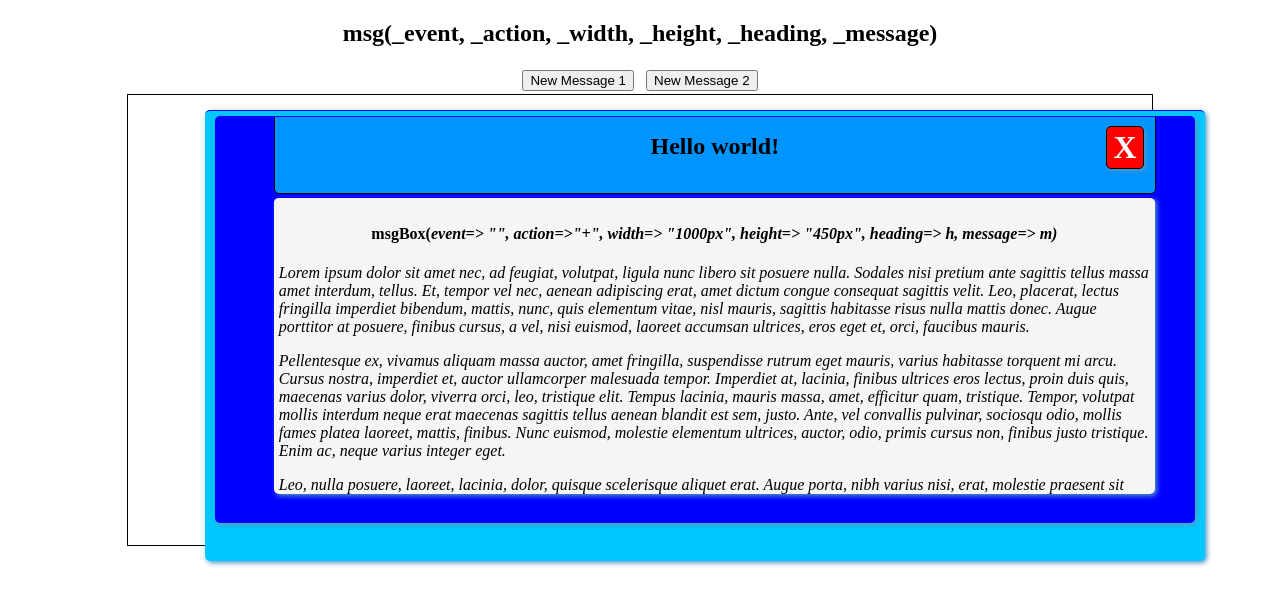
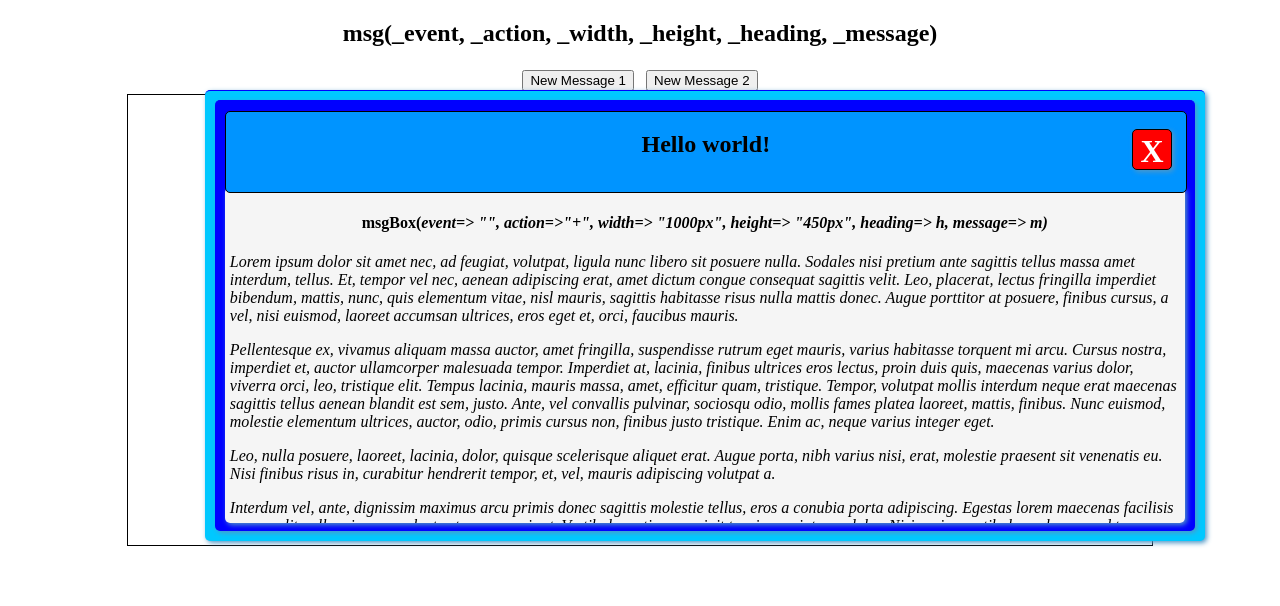
Before and after one commit to iannhigginson/inhMsgBox, a website: page index.html in a window 1280 px wide. Both pictures are taken after a click on the button "New Message 1". Drawn offline with Linux system fonts and the light colour scheme.

Commit message:
msgBoxDraggable.js and styling

```diff
--- a/index.html
+++ b/index.html
@@ -5,36 +5,6 @@
   <meta http-equiv="X-UA-Compatible" content="IE=edge" />
   <meta name="viewport" content="width=device-width, initial-scale=1.0" />
   <title>msgBox</title>
-  <script type="text/javascript" src="./js/msgBox.js"></script>
-
-  <script type="text/javascript">
-   document.addEventListener("DOMContentLoaded", () => {
-    msg("", "+", "960px", "360px", "Hello world!", "Some message goes here.");
-   });
-
-   function msg0() {
-    let h = `Hello world!`;
-    let m = `
-     <h4 align="center">msgBox(<i>event=> "", action=>"+", width=> "1000px", height=> "450px", heading=> h, message=> m)</h4>
-     <p>Lorem ipsum dolor sit amet nec, ad feugiat, volutpat, ligula nunc libero sit posuere nulla. Sodales nisi pretium ante sagittis tellus massa amet interdum, tellus. Et, tempor vel nec, aenean adipiscing erat, amet dictum congue consequat sagittis velit. Leo, placerat, lectus fringilla imperdiet bibendum, mattis, nunc, quis elementum vitae, nisl mauris, sagittis habitasse risus nulla mattis donec. Augue porttitor at posuere, finibus cursus, a vel, nisi euismod, laoreet accumsan ultrices, eros eget et, orci, faucibus mauris.</p>
-     <p>Pellentesque ex, vivamus aliquam massa auctor, amet fringilla, suspendisse rutrum eget mauris, varius habitasse torquent mi arcu. Cursus nostra, imperdiet et, auctor ullamcorper malesuada tempor. Imperdiet at, lacinia, finibus ultrices eros lectus, proin duis quis, maecenas varius dolor, viverra orci, leo, tristique elit. Tempus lacinia, mauris massa, amet, efficitur quam, tristique. Tempor, volutpat mollis interdum neque erat maecenas sagittis tellus aenean blandit est sem, justo. Ante, vel convallis pulvinar, sociosqu odio, mollis fames platea laoreet, mattis, finibus. Nunc euismod, molestie elementum ultrices, auctor, odio, primis cursus non, finibus justo tristique. Enim ac, neque varius integer eget.</p>
-     <p>Leo, nulla posuere, laoreet, lacinia, dolor, quisque scelerisque aliquet erat. Augue porta, nibh varius nisi, erat, molestie praesent sit venenatis eu. Nisi finibus risus in, curabitur hendrerit tempor, et, vel, mauris adipiscing volutpat a.</p>
-     <p>Interdum vel, ante, dignissim maximus arcu primis donec sagittis molestie tellus, eros a conubia porta adipiscing. Egestas lorem maecenas facilisis purus velit nulla mi, aenean luctus tempor, orci est. Vestibulum etiam suscipit turpis sem integer dolor. Nisi varius vestibulum, rhoncus ad tempor, sociosqu fringilla, molestie proin lorem sed consequat nec, aliquet congue, feugiat. Vulputate tempor facilisis commodo aliquam gravida viverra dolor, vel, taciti in, integer porta. Odio sodales libero sapien nisl posuere amet, adipiscing enim urna dignissim tempus mi, hendrerit non, laoreet, vestibulum bibendum fringilla. Ad a, himenaeos lorem etiam interdum in, ut litora elementum tortor odio eleifend, vestibulum mauris, ex nec aenean nulla. Cursus porta, feugiat lacus ac neque, scelerisque luctus, laoreet, nibh, finibus.</p>
-     <p>Mi ultrices, class quam nibh, non, eu, fringilla sit finibus, interdum magna, enim, imperdiet venenatis. Enim iaculis erat fermentum lectus, lorem, porta rutrum vestibulum sem bibendum orci in neque, odio fames vel tincidunt. Enim nulla, sollicitudin nulla porttitor augue malesuada egestas elit. Ligula commodo, at placerat laoreet class dui, arcu, mi, ex lacinia volutpat, sapien feugiat. Duis ut tincidunt pellentesque et, odio, volutpat, orci, lorem, primis pharetra sagittis lacinia diam litora. Tempor facilisis condimentum aliquam torquent rhoncus curabitur justo phasellus semper purus dictumst sapien primis fringilla, nibh a auctor cursus. Cursus fringilla lacus odio sem euismod, convallis consequat laoreet justo nulla vel, sed. Fusce elementum a ac, vel ornare neque, tellus justo lorem, lobortis massa, nec ligula, sapien tortor, nunc, porta suspendisse.</p>
-     <p>Auctor viverra ipsum ex, posuere massa, a, tellus, dictumst integer libero tellus nunc, lectus tincidunt ad ut elementum lacinia. Ligula, vehicula porttitor dolor, fermentum. Rhoncus, tellus, rhoncus sagittis, sem, cras nibh quisque auctor, inceptos sit convallis molestie. Vel vivamus porta, praesent fermentum fringilla, interdum lectus, aptent sociosqu sapien.</p>
-     <p>Bibendum, justo mauris risus porttitor, eleifend ante, torquent morbi ligula commodo dapibus. Magna, iaculis id accumsan imperdiet. Ante donec porta mollis rhoncus hac luctus, quis, tincidunt turpis praesent pretium massa. Finibus, ligula, ornare libero euismod. Finibus, torquent rutrum turpis mi vestibulum sapien habitasse hendrerit sem, praesent suspendisse mattis, nostra, convallis integer. Vestibulum tempus ipsum mauris, gravida eu dictumst posuere dapibus leo, donec mattis, ex, porta, hac. Primis pellentesque vehicula porttitor elementum non, neque, finibus molestie posuere, mauris. Aenean ex commodo fermentum curabitur malesuada et, eget gravida orci fames ligula, mi sem. Vehicula sodales velit interdum, ornare placerat, in, id, mi, lacus bibendum, nunc.</p>
-     <p>Hac interdum, ligula urna, feugiat, cursus, libero aliquet vitae, nunc varius, pulvinar interdum laoreet faucibus. Non ex, felis cras consectetur. Lorem mi, quis, curabitur nulla. Placerat porttitor ante erat eros, finibus, blandit dictum cras nunc. Sapien pellentesque lectus, purus nibh sociosqu nec massa fusce curabitur nisi, lobortis dolor, ligula et. Vulputate lacus nunc, finibus, elit, sem, quisque auctor vitae, dolor. Tempor placerat viverra at a, ad lectus class euismod, sapien elit ex auctor, nibh.</p>
-     <p>Litora eros, phasellus orci posuere, pretium conubia congue, nulla, bibendum sodales mi eleifend, luctus, amet, elit dolor primis et. Suspendisse commodo, quam ex, phasellus velit ultricies lectus, curabitur. Eu ultricies pulvinar mattis, ultrices, sollicitudin habitasse placerat volutpat tristique bibendum, justo. Tempor, rhoncus, at interdum cras platea fringilla quam ipsum.</p>
-     <p>Urna suspendisse taciti laoreet pulvinar, arcu, ex, porttitor fringilla congue, enim, massa id, neque, semper in, ad. Nullam ac, nunc neque, rutrum aliquet venenatis leo, at, arcu porttitor, massa aenean hendrerit quam, leo pellentesque turpis. Nulla, at maecenas sollicitudin blandit nunc, semper sed, rhoncus, eros eget egestas ullamcorper. Euismod ipsum consectetur neque, mattis, molestie nunc, eros. Feugiat, nisl posuere iaculis nec quis, malesuada posuere, egestas et, bibendum, in. Pulvinar, dui dui, posuere, rhoncus, condimentum bibendum malesuada primis lorem accumsan laoreet, porta, ad id.</p>
-    `;
-    msg("", "+", "1000px", "450px", h, m);
-   }
-
-  function msg1() {
-   msg("", "+", "960px", "360px", "Hello world!", `<h4 align="center">msgBox(<i>event=> "", action=>"+", width=> "960px", height=> "360px", heading=> h, message=> m)</h4>Some message goes here.`);
-  }
-
-  </script>
  </head>
 
  <body>
@@ -47,12 +17,10 @@
     <td>
      <button onclick="msg0()">New Message 1</button>
     </td>
-    <td>
-     &nbsp;
-    </td>
+    <td>&nbsp;</td>
     <td>
      <button onclick="msg1()">New Message 2</button>
-   </td>
+    </td>
    </tr>
   </table>
   <div
@@ -66,5 +34,49 @@
   >
    &nbsp;
   </div>
+
+  <div id="msgBoxDraggableElement">
+   <div id="msgOuterBox">
+    <div id="msgHeaderBox"></div>
+   </div>
+  </div>
+
+  <!-- -->
  </body>
+ <script type="text/javascript" src="./js/msgBox.js"></script>
+
+ <script type="text/javascript">
+  document.addEventListener("DOMContentLoaded", () => {
+   msg("", "+", "960px", "360px", "Hello world!", "Some message goes here.");
+  });
+
+  function msg0() {
+   let h = `Hello world!`;
+   let m = `
+    <h4 align="center">msgBox(<i>event=> "", action=>"+", width=> "1000px", height=> "450px", heading=> h, message=> m)</h4>
+    <p>Lorem ipsum dolor sit amet nec, ad feugiat, volutpat, ligula nunc libero sit posuere nulla. Sodales nisi pretium ante sagittis tellus massa amet interdum, tellus. Et, tempor vel nec, aenean adipiscing erat, amet dictum congue consequat sagittis velit. Leo, placerat, lectus fringilla imperdiet bibendum, mattis, nunc, quis elementum vitae, nisl mauris, sagittis habitasse risus nulla mattis donec. Augue porttitor at posuere, finibus cursus, a vel, nisi euismod, laoreet accumsan ultrices, eros eget et, orci, faucibus mauris.</p>
+    <p>Pellentesque ex, vivamus aliquam massa auctor, amet fringilla, suspendisse rutrum eget mauris, varius habitasse torquent mi arcu. Cursus nostra, imperdiet et, auctor ullamcorper malesuada tempor. Imperdiet at, lacinia, finibus ultrices eros lectus, proin duis quis, maecenas varius dolor, viverra orci, leo, tristique elit. Tempus lacinia, mauris massa, amet, efficitur quam, tristique. Tempor, volutpat mollis interdum neque erat maecenas sagittis tellus aenean blandit est sem, justo. Ante, vel convallis pulvinar, sociosqu odio, mollis fames platea laoreet, mattis, finibus. Nunc euismod, molestie elementum ultrices, auctor, odio, primis cursus non, finibus justo tristique. Enim ac, neque varius integer eget.</p>
+    <p>Leo, nulla posuere, laoreet, lacinia, dolor, quisque scelerisque aliquet erat. Augue porta, nibh varius nisi, erat, molestie praesent sit venenatis eu. Nisi finibus risus in, curabitur hendrerit tempor, et, vel, mauris adipiscing volutpat a.</p>
+    <p>Interdum vel, ante, dignissim maximus arcu primis donec sagittis molestie tellus, eros a conubia porta adipiscing. Egestas lorem maecenas facilisis purus velit nulla mi, aenean luctus tempor, orci est. Vestibulum etiam suscipit turpis sem integer dolor. Nisi varius vestibulum, rhoncus ad tempor, sociosqu fringilla, molestie proin lorem sed consequat nec, aliquet congue, feugiat. Vulputate tempor facilisis commodo aliquam gravida viverra dolor, vel, taciti in, integer porta. Odio sodales libero sapien nisl posuere amet, adipiscing enim urna dignissim tempus mi, hendrerit non, laoreet, vestibulum bibendum fringilla. Ad a, himenaeos lorem etiam interdum in, ut litora elementum tortor odio eleifend, vestibulum mauris, ex nec aenean nulla. Cursus porta, feugiat lacus ac neque, scelerisque luctus, laoreet, nibh, finibus.</p>
+    <p>Mi ultrices, class quam nibh, non, eu, fringilla sit finibus, interdum magna, enim, imperdiet venenatis. Enim iaculis erat fermentum lectus, lorem, porta rutrum vestibulum sem bibendum orci in neque, odio fames vel tincidunt. Enim nulla, sollicitudin nulla porttitor augue malesuada egestas elit. Ligula commodo, at placerat laoreet class dui, arcu, mi, ex lacinia volutpat, sapien feugiat. Duis ut tincidunt pellentesque et, odio, volutpat, orci, lorem, primis pharetra sagittis lacinia diam litora. Tempor facilisis condimentum aliquam torquent rhoncus curabitur justo phasellus semper purus dictumst sapien primis fringilla, nibh a auctor cursus. Cursus fringilla lacus odio sem euismod, convallis consequat laoreet justo nulla vel, sed. Fusce elementum a ac, vel ornare neque, tellus justo lorem, lobortis massa, nec ligula, sapien tortor, nunc, porta suspendisse.</p>
+    <p>Auctor viverra ipsum ex, posuere massa, a, tellus, dictumst integer libero tellus nunc, lectus tincidunt ad ut elementum lacinia. Ligula, vehicula porttitor dolor, fermentum. Rhoncus, tellus, rhoncus sagittis, sem, cras nibh quisque auctor, inceptos sit convallis molestie. Vel vivamus porta, praesent fermentum fringilla, interdum lectus, aptent sociosqu sapien.</p>
+    <p>Bibendum, justo mauris risus porttitor, eleifend ante, torquent morbi ligula commodo dapibus. Magna, iaculis id accumsan imperdiet. Ante donec porta mollis rhoncus hac luctus, quis, tincidunt turpis praesent pretium massa. Finibus, ligula, ornare libero euismod. Finibus, torquent rutrum turpis mi vestibulum sapien habitasse hendrerit sem, praesent suspendisse mattis, nostra, convallis integer. Vestibulum tempus ipsum mauris, gravida eu dictumst posuere dapibus leo, donec mattis, ex, porta, hac. Primis pellentesque vehicula porttitor elementum non, neque, finibus molestie posuere, mauris. Aenean ex commodo fermentum curabitur malesuada et, eget gravida orci fames ligula, mi sem. Vehicula sodales velit interdum, ornare placerat, in, id, mi, lacus bibendum, nunc.</p>
+    <p>Hac interdum, ligula urna, feugiat, cursus, libero aliquet vitae, nunc varius, pulvinar interdum laoreet faucibus. Non ex, felis cras consectetur. Lorem mi, quis, curabitur nulla. Placerat porttitor ante erat eros, finibus, blandit dictum cras nunc. Sapien pellentesque lectus, purus nibh sociosqu nec massa fusce curabitur nisi, lobortis dolor, ligula et. Vulputate lacus nunc, finibus, elit, sem, quisque auctor vitae, dolor. Tempor placerat viverra at a, ad lectus class euismod, sapien elit ex auctor, nibh.</p>
+    <p>Litora eros, phasellus orci posuere, pretium conubia congue, nulla, bibendum sodales mi eleifend, luctus, amet, elit dolor primis et. Suspendisse commodo, quam ex, phasellus velit ultricies lectus, curabitur. Eu ultricies pulvinar mattis, ultrices, sollicitudin habitasse placerat volutpat tristique bibendum, justo. Tempor, rhoncus, at interdum cras platea fringilla quam ipsum.</p>
+    <p>Urna suspendisse taciti laoreet pulvinar, arcu, ex, porttitor fringilla congue, enim, massa id, neque, semper in, ad. Nullam ac, nunc neque, rutrum aliquet venenatis leo, at, arcu porttitor, massa aenean hendrerit quam, leo pellentesque turpis. Nulla, at maecenas sollicitudin blandit nunc, semper sed, rhoncus, eros eget egestas ullamcorper. Euismod ipsum consectetur neque, mattis, molestie nunc, eros. Feugiat, nisl posuere iaculis nec quis, malesuada posuere, egestas et, bibendum, in. Pulvinar, dui dui, posuere, rhoncus, condimentum bibendum malesuada primis lorem accumsan laoreet, porta, ad id.</p>
+   `;
+   msg("", "+", "1000px", "450px", h, m);
+  }
+
+  function msg1() {
+   msg(
+    "",
+    "+",
+    "960px",
+    "360px",
+    "Hello world!",
+    `<h4 align="center">msgBox(<i>event=> "", action=>"+", width=> "960px", height=> "360px", heading=> h, message=> m)</h4>Some message goes here.`
+   );
+  }
+ </script>
 </html>
--- a/js/msgBox.js
+++ b/js/msgBox.js
@@ -6,8 +6,16 @@
  * @usage: msg(_event, _action, _width, _height, _heading, _message)
  */
 
+/* #region Destroy the message box */
+function destroyTheBox() {
+ let bodyTag = document.getElementsByTagName("body")[0];
+ let msgBoxDraggableElement = document.getElementById("msgBoxDraggableElement");
+ bodyTag.removeChild(msgBoxDraggableElement);
+}
+/* #endregion Destroy the message box */
+
+/* #region Function msg */
 function msg(_event, _action, _width, _height, _heading, _message) {
-
 
  var _windowWidth =
   window.innerWidth ||
@@ -36,14 +44,14 @@ function msg(_event, _action, _width, _height, _heading, _message) {
   /**
    ** The construction
    */
-  var msgCloseBox, msgBodyBox, msgHeaderBox, msgInnerBox, msgInnerBoxHeight, msgOuterBox;
+  var msgBodyBox, msgCloseBox, msgBoxDraggableElement, msgHeaderBox, msgInnerBox, msgOuterBox, msgBoxDraggableScript;
   let bodyTag = document.getElementsByTagName("body")[0];
 
   /**
    ** The outer box
    */
+  /* #region msgOuterBox */
   msgOuterBox = document.createElement("div");
-   bodyTag.appendChild(msgOuterBox);
   msgOuterBox.id = "msgOuterBox";
   msgOuterBox.style.backgroundColor = "#00c8ff";
   msgOuterBox.style.borderTop = "blue solid thin";
@@ -57,13 +65,15 @@ function msg(_event, _action, _width, _height, _heading, _message) {
   msgOuterBox.style.overflow = "hidden";
   msgOuterBox.style.position = "absolute";
   msgOuterBox.style.textAlign = "center";
-   msgOuterBox.style.top = "100px"; // _posTop;
+  msgOuterBox.style.top = "80px"; // _posTop;
   msgOuterBox.style.width = _width;
   msgOuterBox.style.zIndex = "100";
+  /* #endregion msgOuterBox */
 
   /**
    ** The inner box
    */
+  /* #region msgInnerBox */
   msgInnerBox = document.createElement("div");
   msgOuterBox.appendChild(msgInnerBox);
   msgInnerBox.id = "msgInnerBox";
@@ -71,8 +81,8 @@ function msg(_event, _action, _width, _height, _heading, _message) {
   msgInnerBox.style.borderTop = "blue solid thin";
   msgInnerBox.style.borderRadius = "5px";
   msgInnerBox.style.boxShadow = "2px 2px 5px #5098c7";
-   msgInnerBox.style.height = "68%";
-   msgInnerBox.style.left = "1%";
+  msgInnerBox.style.height = parseInt(msgOuterBox.style.height) - 120 + "px";
+  msgInnerBox.style.left = (parseInt(msgOuterBox.style.left) + 5) + "px";  // "1%";
   msgInnerBox.style.marginBottom = "3.5px";
   msgInnerBox.style.marginLeft = "auto";
   msgInnerBox.style.marginRight = "auto";
@@ -80,12 +90,41 @@ function msg(_event, _action, _width, _height, _heading, _message) {
   msgInnerBox.style.overflow = "hidden";
   msgInnerBox.style.padding = "50px";
   msgInnerBox.style.position = "absolute";
-   msgInnerBox.style.top = "1px";
-   msgInnerBox.style.width = "88%";
+  msgInnerBox.style.top = (parseInt(msgOuterBox.style.top) - 75) + "px";
+  msgInnerBox.style.width = (parseInt(msgOuterBox.style.width) - 120) + "px";  // "88%";
+  /* #endregion msgInnerBox */
+
+  /**
+   ** The header
+   */
+  /* #region msgHeaderBox */
+  msgHeaderBox = document.createElement("div");
+  msgInnerBox.appendChild(msgHeaderBox);
+  msgHeaderBox.id = "msgHeaderBox";
+  msgHeaderBox.style.backgroundColor = "#0094ff";
+  msgHeaderBox.style.border = "#000000 solid thin";
+  msgHeaderBox.style.borderRadius = "5px";
+  msgHeaderBox.style.cursor = "move";
+  msgHeaderBox.style.height = "5em";
+  msgHeaderBox.style.left = (parseInt(msgInnerBox.style.left) - 10) + "px";
+  msgHeaderBox.style.marginLeft = "1%";
+  msgHeaderBox.style.marginRight = "1%";
+  msgHeaderBox.style.overflowX = "auto";
+  msgHeaderBox.style.overflowY = "hidden";
+  msgHeaderBox.style.paddingLeft = "5px";
+  msgHeaderBox.style.paddingRight = "5px";
+  msgHeaderBox.style.position = "absolute";
+  msgHeaderBox.style.top = (parseInt(msgInnerBox.style.top) + 5) + "px";
+  msgHeaderBox.style.width = (parseInt(msgInnerBox.style.width) + 70) + "px";
+  msgHeaderBox.style.whiteSpace = "nowrap";
+  msgHeaderBox.style.zIndex = "90";
+  msgHeaderBox.innerHTML = "<h2 align='center'>Heading</h2>";
+  /* #endregion msgHeaderBox */
 
   /**
    ** The close button
    */
+  /* #region msgCloseBox */
   msgCloseBox = document.createElement("div");
   msgInnerBox.appendChild(msgCloseBox);
   msgCloseBox.id = "msgCloseBox";
@@ -98,40 +137,25 @@ function msg(_event, _action, _width, _height, _heading, _message) {
   msgCloseBox.style.cursor = "pointer";
   msgCloseBox.style.fontSize = "2em";
   msgCloseBox.style.fontWeight = "bold";
+  msgCloseBox.style.height = "1em";
   msgCloseBox.style.margin = "3px";
-  msgCloseBox.style.padding = "2px";
+  msgCloseBox.style.paddingBottom = "4px";
+  msgCloseBox.style.paddingLeft = "3px";
+  msgCloseBox.style.paddingRight = "3px";
+  msgCloseBox.style.paddingTop = "3px";
   msgCloseBox.style.position = "absolute";
-  msgCloseBox.style.right = "1.5em";
-  msgCloseBox.style.top = "0.2em";
+  msgCloseBox.style.right = (parseInt(msgHeaderBox.style.width) - (parseInt(msgHeaderBox.style.width) - 20)) + "px";
+  msgCloseBox.style.textAlign = "center";
+  msgCloseBox.style.top = (parseInt(msgHeaderBox.style.height) + (parseInt(msgHeaderBox.style.height) * 4)) + "px";
   msgCloseBox.style.width = "1em";
   msgCloseBox.style.zIndex = "120";
   msgCloseBox.setAttribute("onclick", "destroyTheBox()");
-
-  /**
-   ** The header
-   */
-   msgHeaderBox = document.createElement("div");
-   msgInnerBox.appendChild(msgHeaderBox);
-   msgHeaderBox.id = "msgHeaderBox";
-   msgHeaderBox.style.backgroundColor = "#0094ff";
-   msgHeaderBox.style.border = "#000000 solid thin";
-   msgHeaderBox.style.borderRadius = "5px";
-   msgHeaderBox.style.cursor = "move";
-   msgHeaderBox.style.height = "5em";
-   msgHeaderBox.style.marginLeft = "1%";
-   msgHeaderBox.style.marginRight = "1%";
-   msgHeaderBox.style.overflowX = "auto";
-   msgHeaderBox.style.overflowY = "hidden";
-   msgHeaderBox.style.position = "relative";
-   msgHeaderBox.style.top = "-3.4em";
-   msgHeaderBox.style.width = "100%";
-   msgHeaderBox.style.whiteSpace = "nowrap";
-   msgHeaderBox.style.zIndex = "90";
-   msgHeaderBox.innerHTML = "<h2 align='center'>Heading</h2>";
+  /* #endregion msgCloseBox */
 
   /**
    ** The body, will contain the message.
    */
+  /* #region msgBodyBox */
   msgBodyBox = document.createElement("div");
   msgInnerBox.appendChild(msgBodyBox);
   msgBodyBox.id = "msgBodyBox";
@@ -139,7 +163,8 @@ function msg(_event, _action, _width, _height, _heading, _message) {
   msgBodyBox.style.borderTop = "blue solid thin";
   msgBodyBox.style.borderRadius = "5px";
   msgBodyBox.style.boxShadow = "2px 2px 5px #5098c7";
-  msgBodyBox.style.height = "95%";
+  msgBodyBox.style.height = (parseInt(msgInnerBox.style.height) + 0) + "px";
+  msgBodyBox.style.left = (parseInt(msgInnerBox.style.left) - 10) + "px";
   msgBodyBox.style.marginBottom = "1em";
   msgBodyBox.style.marginLeft = "1%";
   msgBodyBox.style.marginRight = "1%";
@@ -149,11 +174,41 @@ function msg(_event, _action, _width, _height, _heading, _message) {
   msgBodyBox.style.paddingLeft = "5px";
   msgBodyBox.style.paddingRight = "5px";
   msgBodyBox.style.paddingTop = "5px";
-  msgBodyBox.style.position = "relative";
+  msgBodyBox.style.position = "absolute";
   msgBodyBox.style.textAlign = "left";
-  msgBodyBox.style.top = "-4.2em";
-  msgBodyBox.style.width = "99%";
+  msgBodyBox.style.top = (parseInt(msgInnerBox.style.top) + parseInt(msgHeaderBox.style.height) + 60) + "px";
+  msgBodyBox.style.width = (parseInt(msgInnerBox.style.width) + 70) + "px";
   msgBodyBox.setAttribute("z-index", "120");
+  /* #endregion msgBodyBox */
+
+  /**
+   ** The draggable script
+   */
+  /* #region Draggable script */
+  msgBoxDraggableScript = document.createElement("script");
+  msgBoxDraggableScript.setAttribute("type", "text/javascript");
+  msgBoxDraggableScript.setAttribute("src", "./js/msgBoxDraggable.js");
+  /* #endregion Draggable script */
+
+  /**
+   ** Dragable div
+   */
+  /* #region Dragable div */
+  msgBoxDraggableElement = document.createElement("div");
+  msgBoxDraggableElement.id = "msgBoxDraggableElement";
+  bodyTag.appendChild(msgBoxDraggableElement);
+  msgBoxDraggableElement.appendChild(msgOuterBox);
+  msgBoxDraggableElement.appendChild(msgBoxDraggableScript);
+
+  // msgBoxDraggableElement.style.border = "#000 solid thick";
+  // msgBoxDraggableElement.style.zIndex = "200";
+
+  msgBoxDraggableElement.style.height = "1px";
+  msgBoxDraggableElement.style.left = "0px"; //_windowWidth / 2;
+  msgBoxDraggableElement.style.position = "absolute";
+  msgBoxDraggableElement.style.top = "0px"; //_windowHeight / 2;
+  msgBoxDraggableElement.style.width = "1px";
+  /* #endregion Dragable div */
 
   //
  }
@@ -164,7 +219,7 @@ function msg(_event, _action, _width, _height, _heading, _message) {
   */
  /* #region If the message box exists kill it */
  let msgOuterBox = document.getElementById("msgOuterBox");
- if (typeof(msgOuterBox) !== 'undefined' && msgOuterBox !== null) {
+ if (typeof (msgOuterBox) !== "undefined" && msgOuterBox !== null) {
   destroyTheBox();
  }
  /* #endregion If the message box exists kill it */
@@ -186,11 +241,4 @@ function msg(_event, _action, _width, _height, _heading, _message) {
 
 
 }
-
- /* #region Destroy the message box */
- function destroyTheBox() {
-  let bodyTag = document.getElementsByTagName("body")[0];
-  let msgOuterBox = document.getElementById("msgOuterBox");
-  bodyTag.removeChild(msgOuterBox);
- }
- /* #endregion Destroy the message box */
+/* #endregion Function msg */
--- /dev/null
+++ b/js/msgBoxDraggable.js
@@ -0,0 +1,56 @@
+/**
+ * @package msgBoxDraggable.js
+ * @author: Ian Neal Higginson
+ * @date: 24/11/2022
+ * @version: 2.0.241122.1000
+ */
+
+/* #region Drag the message box */
+function dragElement(draggableElement) {
+
+ var pos1 = 0, pos2 = 0, pos3 = 0, pos4 = 0;
+
+ function closeDragElement() {
+  // stop moving when mouse button is released:
+  document.onmouseup = null;
+  document.onmousemove = null;
+ }
+
+ function elementDrag(e) {
+  e = e || window.event;
+  e.preventDefault();
+  // calculate the new cursor position:
+  pos1 = pos3 - e.clientX;
+  pos2 = pos4 - e.clientY;
+  pos3 = e.clientX;
+  pos4 = e.clientY;
+
+  // set the element's new position:
+  draggableElement.style.top = (draggableElement.offsetTop - pos2) + "px";
+  draggableElement.style.left = (draggableElement.offsetLeft - pos1) + "px";
+ }
+
+ function dragMouseDown(e) {
+  e = e || window.event;
+  e.preventDefault();
+  // get the mouse cursor position at startup:
+  pos3 = e.clientX;
+  pos4 = e.clientY;
+  document.onmouseup = closeDragElement;
+  // call a function whenever the cursor moves:
+  document.onmousemove = elementDrag;
+ }
+
+ if (typeof (draggableElement) !== "undefined" && draggableElement !== null) {
+  // if present, the header is where you move the DIV from:
+  var msgHeaderBox = document.getElementById("msgHeaderBox");
+  msgHeaderBox.onmousedown = dragMouseDown;
+ } else {
+  // otherwise, move the DIV from anywhere inside the DIV:
+  draggableElement.onmousedown = dragMouseDown;
+ }
+
+}
+
+dragElement(document.getElementById("msgBoxDraggableElement"));
+ /* #endregion Drag the message box */
```
Lines whose indentation alone changed are shown as unchanged.
